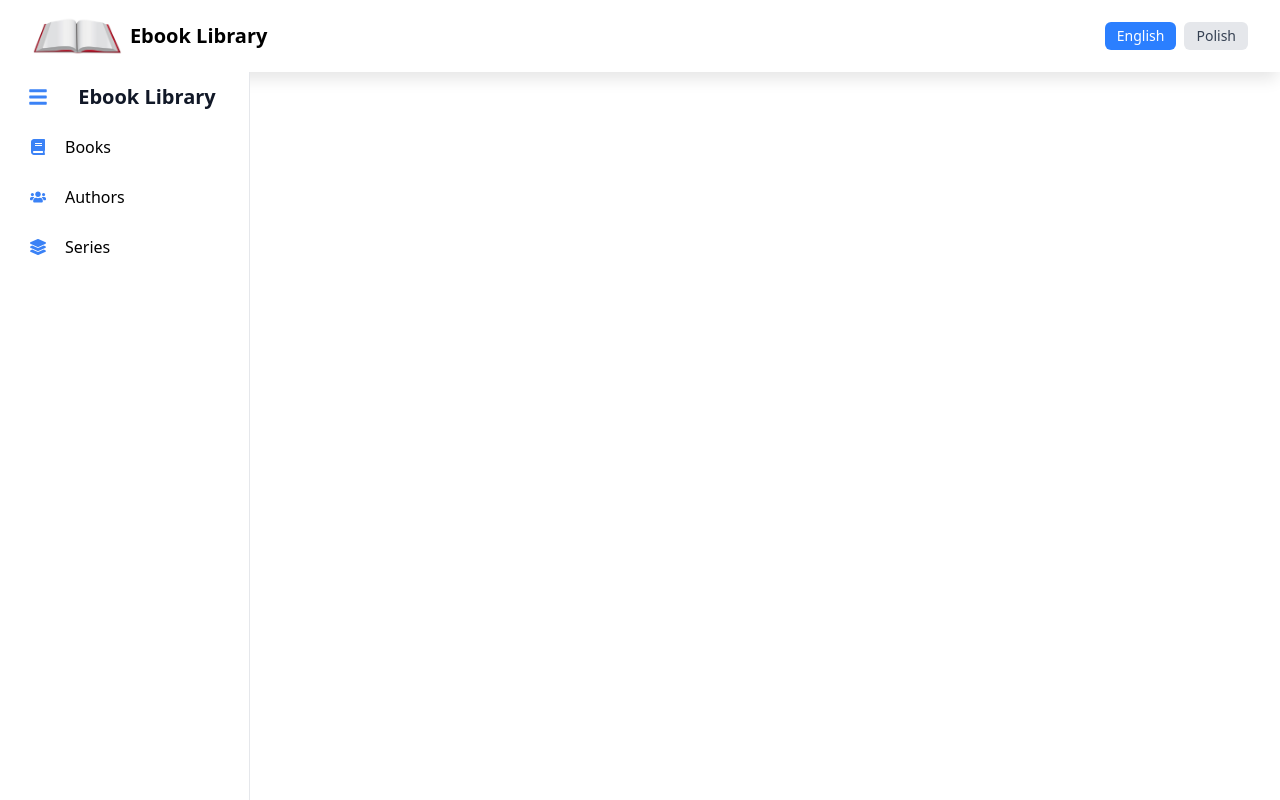
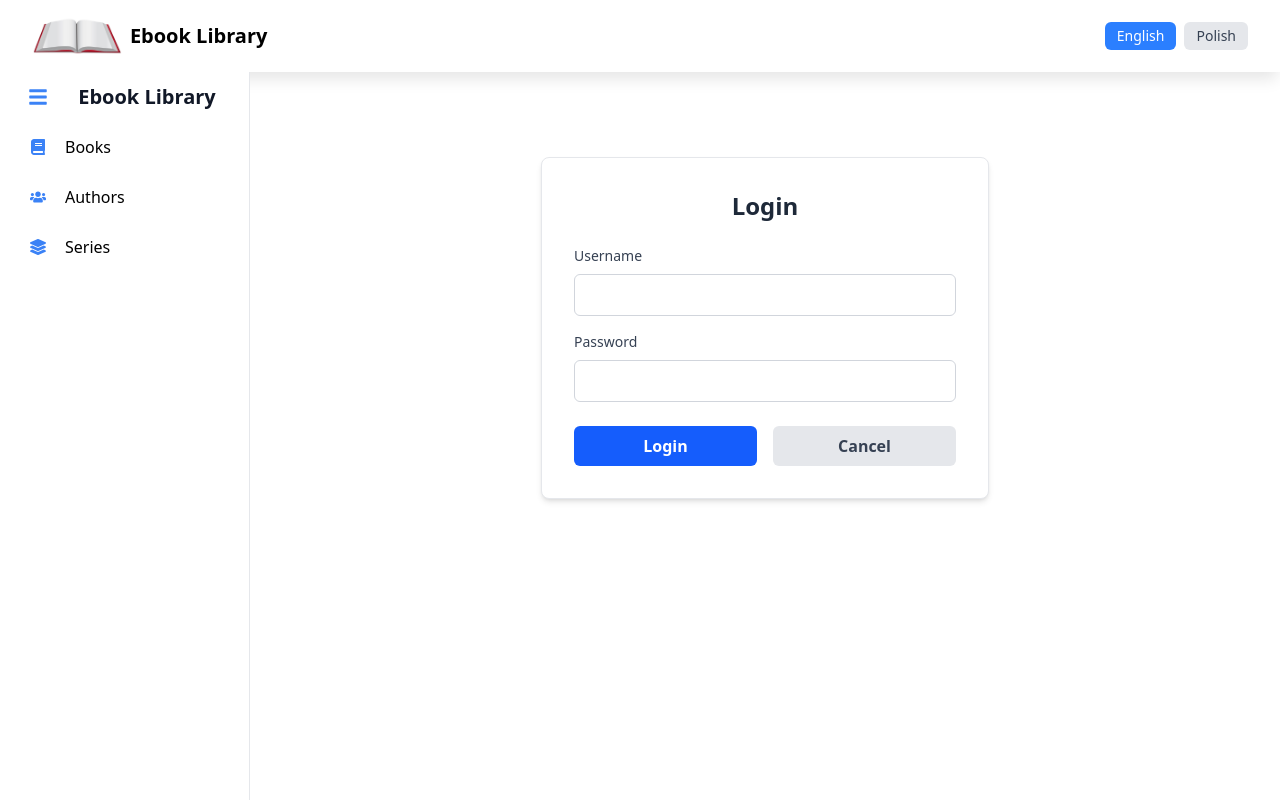
Before and after one commit to mikesajak/ebooklib, a React (Vite) app in the folder frontend/: page /login in a window 1280 px wide. Built offline with nearby package versions, Linux system fonts and the light colour scheme; no server answers.

Commit message:
[FE] Implement LoginPage component and add /login route
Created a dedicated LoginPage for user authentication using Tailwind CSS. Added necessary translation keys and integrated the /login route into the application.

```diff
--- a/frontend/public/locales/en/translation.json
+++ b/frontend/public/locales/en/translation.json
@@ -198,6 +198,13 @@
       "title": "Title"
     }
   },
+  "auth": {
+    "loginTitle": "Login",
+    "username": "Username",
+    "password": "Password",
+    "loginButton": "Login",
+    "loginError": "Invalid username or password"
+  },
   "common": {
     "na": "N/A",
     "error": "Error",
--- a/frontend/public/locales/pl/translation.json
+++ b/frontend/public/locales/pl/translation.json
@@ -197,6 +197,13 @@
       "title": "Tytuł"
     }
   },
+  "auth": {
+    "loginTitle": "Logowanie",
+    "username": "Użytkownik",
+    "password": "Hasło",
+    "loginButton": "Zaloguj",
+    "loginError": "Nieprawidłowa nazwa użytkownika lub hasło"
+  },
   "common": {
     "na": "Brak",
     "error": "Błąd",
--- a/frontend/src/App.jsx
+++ b/frontend/src/App.jsx
@@ -11,6 +11,7 @@ import AddBook from './AddBook'
 import AddAuthor from './AddAuthor'
 import AddSeries from './AddSeries'
 import AppSidebar from './Sidebar'
+import LoginPage from './LoginPage'
 import { SearchProvider } from './SearchContext'
 import { AuthProvider } from './AuthContext'
 
@@ -25,6 +26,7 @@ function App() {
               <AppSidebar />
               <main style={{ flexGrow: 1, overflowY: 'auto', padding: '1rem' }}>
                 <Routes>
+                  <Route path="/login" element={<LoginPage />} />
                   <Route path="/" element={<BookTable />} />
                   <Route path="/books/add" element={<AddBook />} />
                   <Route path="/book/:id" element={<BookDetails />} />
--- /dev/null
+++ b/frontend/src/LoginPage.jsx
@@ -0,0 +1,125 @@
+import React, { useState } from 'react';
+import { useNavigate, useLocation } from 'react-router-dom';
+import { useTranslation } from 'react-i18next';
+import { useAuth } from './AuthContext';
+
+const LoginPage = () => {
+  const [username, setUsername] = useState('');
+  const [password, setPassword] = useState('');
+  const [error, setError] = useState('');
+  const [isSubmitting, setIsSubmitting] = useState(false);
+
+  const { login } = useAuth();
+  const navigate = useNavigate();
+  const location = useLocation();
+  const { t } = useTranslation();
+
+  const from = location.state?.from?.pathname || '/';
+
+  const handleSubmit = async (e) => {
+    e.preventDefault();
+    setError('');
+    setIsSubmitting(true);
+
+    try {
+      // Spring Security default form login params: username, password
+      const params = new URLSearchParams();
+      params.append('username', username);
+      params.append('password', password);
+
+      const response = await fetch('/login', {
+        method: 'POST',
+        headers: {
+          'Content-Type': 'application/x-www-form-urlencoded',
+        },
+        body: params,
+      });
+
+      if (response.ok) {
+        await login(); // Refresh auth state in context
+        navigate(from, { replace: true });
+      } else {
+        setError(t('auth.loginError'));
+      }
+    } catch (err) {
+      console.error('Login error:', err);
+      setError(t('auth.loginError'));
+    } finally {
+      setIsSubmitting(false);
+    }
+  };
+
+  const handleCancel = () => {
+    navigate(-1);
+  };
+
+  return (
+    <div className="flex flex-col items-center justify-center min-h-[60vh]">
+      <div className="w-full max-w-md p-8 bg-white rounded-lg shadow-md border border-gray-200">
+        <h2 className="mb-6 text-2xl font-bold text-center text-gray-800">
+          {t('auth.loginTitle')}
+        </h2>
+
+        {error && (
+          <div className="p-3 mb-4 text-sm text-red-700 bg-red-100 rounded-lg border border-red-200">
+            {error}
+          </div>
+        )}
+
+        <form onSubmit={handleSubmit}>
+          <div className="mb-4">
+            <label className="block mb-2 text-sm font-medium text-gray-700" htmlFor="username">
+              {t('auth.username')}
+            </label>
+            <input
+              className="w-full px-3 py-2 border border-gray-300 rounded-md focus:outline-none focus:ring-2 focus:ring-blue-500"
+              type="text"
+              id="username"
+              value={username}
+              onChange={(e) => setUsername(e.target.value)}
+              required
+              disabled={isSubmitting}
+            />
+          </div>
+
+          <div className="mb-6">
+            <label className="block mb-2 text-sm font-medium text-gray-700" htmlFor="password">
+              {t('auth.password')}
+            </label>
+            <input
+              className="w-full px-3 py-2 border border-gray-300 rounded-md focus:outline-none focus:ring-2 focus:ring-blue-500"
+              type="password"
+              id="password"
+              value={password}
+              onChange={(e) => setPassword(e.target.value)}
+              required
+              disabled={isSubmitting}
+            />
+          </div>
+
+          <div className="flex items-center justify-between gap-4">
+            <button
+              className={`flex-1 px-4 py-2 font-bold text-white rounded-md focus:outline-none focus:ring-2 focus:ring-blue-500 ${
+                isSubmitting ? 'bg-blue-400 cursor-not-allowed' : 'bg-blue-600 hover:bg-blue-700'
+              }`}
+              type="submit"
+              disabled={isSubmitting}
+            >
+              {isSubmitting ? t('common.loading') : t('auth.loginButton')}
+            </button>
+            <button
+              className="flex-1 px-4 py-2 font-bold text-gray-700 bg-gray-200 rounded-md hover:bg-gray-300 focus:outline-none focus:ring-2 focus:ring-gray-400"
+              type="button"
+              onClick={handleCancel}
+              disabled={isSubmitting}
+            >
+              {t('common.cancel')}
+            </button>
+          </div>
+        </form>
+      </div>
+    </div>
+  );
+};
+
+export default LoginPage;
```
